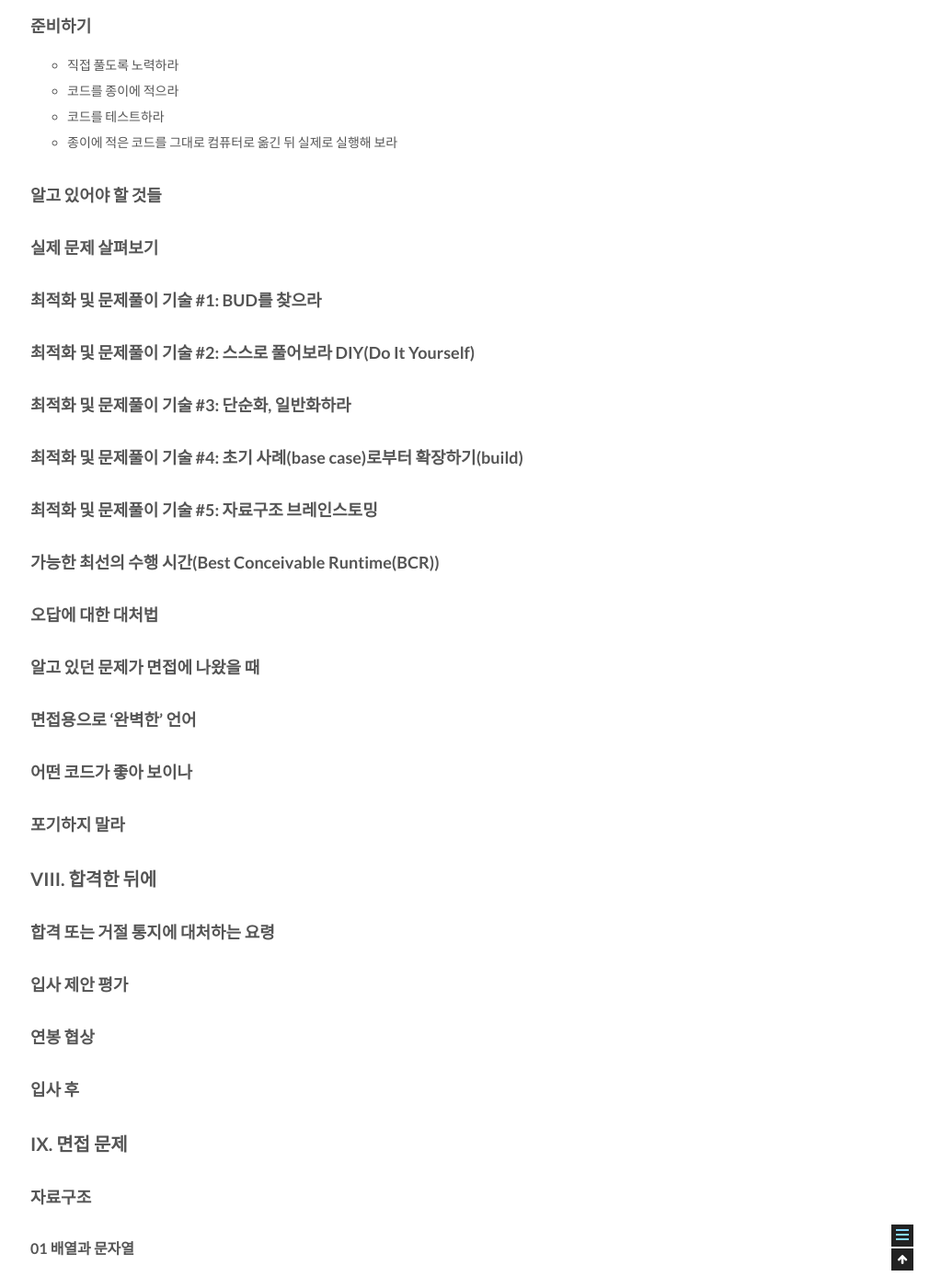
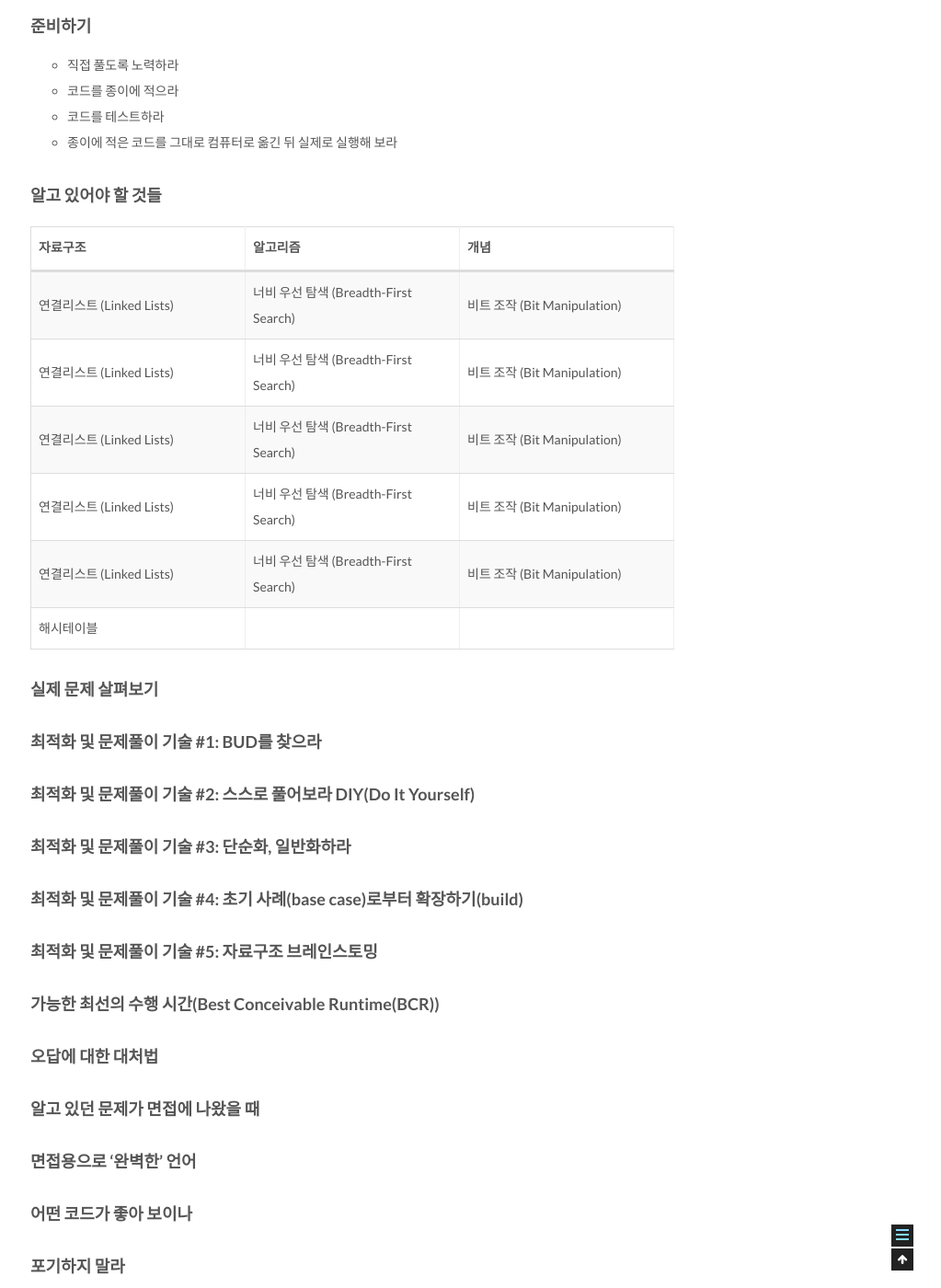
Before and after one commit to csj4032/csj4032.github.io, a Jekyll site: the page built from _posts/2018-05-09-코딩인터뷰완전분석.md, in a window 1280 px wide and 1400 px high, scrolled down 6954 px. Shown: the whole window at 92% size, without its empty margins (257-1280 px from the left). Built offline with Jekyll 4.4.1, drawn with Linux system fonts in a browser that asks for light colours; comment, search, counter and statistics services are not loaded.

Commit message:
코딩 인터뷰 완전 분석 포스팅 수정

```diff
--- a/_posts/2018-05-09-코딩인터뷰완전분석.md
+++ b/_posts/2018-05-09-코딩인터뷰완전분석.md
@@ -265,6 +265,15 @@ void printUnorderedPairs(int[] arrayA, int[] arrayB) {
 * 종이에 적은 코드를 그대로 컴퓨터로 옮긴 뒤 실제로 실행해 보라
 
 ### 알고 있어야 할 것들
+
+| 자료구조 | 알고리즘 | 개념 |
+| --- | --- | --- |
+| 연결리스트 (Linked Lists) | 너비 우선 탐색 (Breadth-First Search) | 비트 조작 (Bit Manipulation) |
+| 연결리스트 (Linked Lists) | 너비 우선 탐색 (Breadth-First Search) | 비트 조작 (Bit Manipulation) |
+| 연결리스트 (Linked Lists) | 너비 우선 탐색 (Breadth-First Search) | 비트 조작 (Bit Manipulation) |
+| 연결리스트 (Linked Lists) | 너비 우선 탐색 (Breadth-First Search) | 비트 조작 (Bit Manipulation) |
+| 연결리스트 (Linked Lists) | 너비 우선 탐색 (Breadth-First Search) | 비트 조작 (Bit Manipulation) |
+| 해시테이블 |  |  |
 
 ### 실제 문제 살펴보기
 
```
